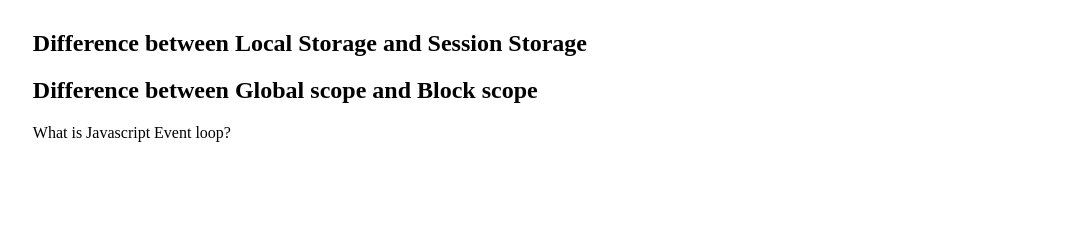
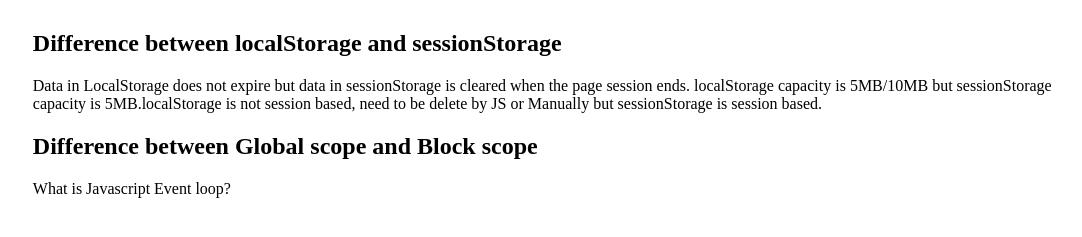
Before and after one commit to bashar4980/JS_Debug, a plain HTML site: page blog.html in a window 1280 px wide. Shown: the part 83-320 px from the top of the page, without its empty margins (70-1152 px from the left). Drawn offline with Linux system fonts and the light colour scheme.

Commit message:
Blog one is complete

```diff
--- a/blog.html
+++ b/blog.html
@@ -22,7 +22,10 @@
            <h1>Read the Javascript Blog</h1>
            <div id="blog_content">
                <div class="blog_1">
-                <h2>Difference between Local Storage and Session Storage</h2>
+                <h2>Difference between localStorage and sessionStorage</h2>
+                <p>
+                    Data in LocalStorage does not expire but data in sessionStorage is cleared when the page session ends. localStorage capacity is 5MB/10MB but sessionStorage capacity is 5MB.localStorage is not session based, need to be delete by JS or Manually but sessionStorage is session based.
+                </p>
                </div>
                <div class="blog_2">
                 <h2>Difference between Global scope and Block scope</h2>
```
